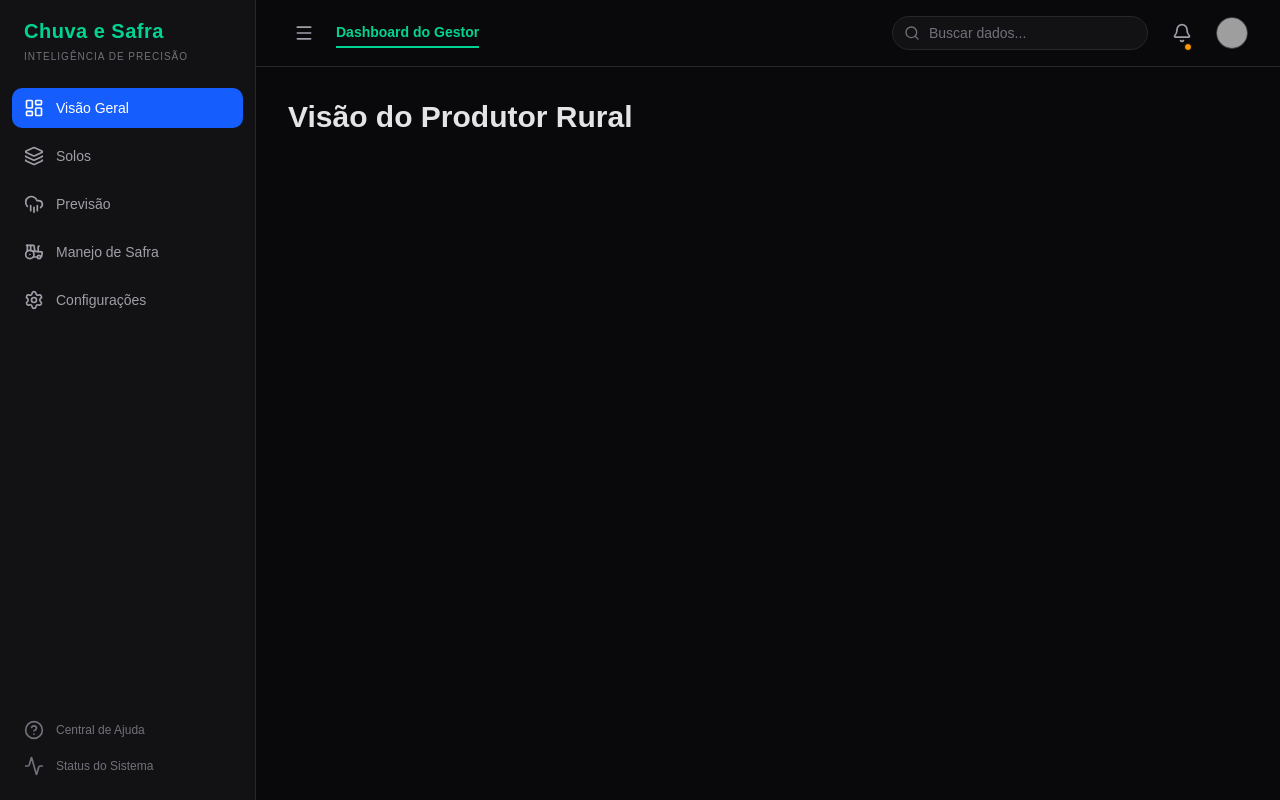
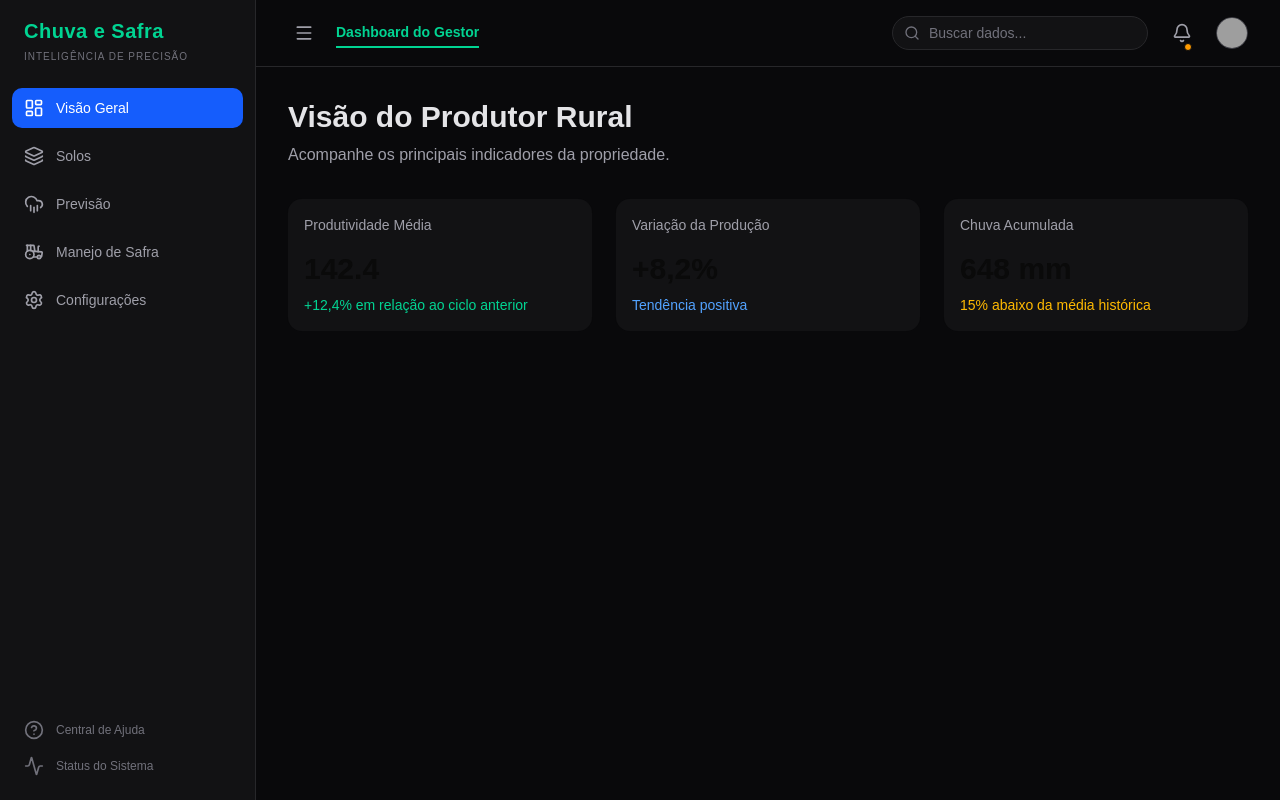
Before and after one commit to codevdu/Demeter, a Next.js app in the folder frontend/: page /produtor in a window 1280 px wide. Built offline with nearby package versions, Linux system fonts and the light colour scheme; grey boxes are pictures that could not be loaded.

Commit message:
feat: adiciona cards de indicadores do produtor

```diff
--- a/frontend/src/pages/produtor/index.tsx
+++ b/frontend/src/pages/produtor/index.tsx
@@ -2,6 +2,12 @@ import * as React from "react";
 
 import { Sidebar } from "@/components/layout/sidebar";
 import { Header } from "@/components/layout/header";
+import {
+  Card,
+  CardContent,
+  CardHeader,
+  CardTitle,
+} from "@/components/ui/card";
 
 export default function ProdutorDashboard() {
   const [isSidebarOpen, setIsSidebarOpen] = React.useState(true);
@@ -16,9 +22,76 @@ export default function ProdutorDashboard() {
         />
 
         <main className="flex-1 max-w-7xl mx-auto w-full p-8">
-          <h1 className="text-3xl font-bold">
-            Visão do Produtor Rural
-          </h1>
+
+            <div className="mb-8">
+                <h1 className="text-3xl font-bold">
+                Visão do Produtor Rural
+                </h1>
+
+                <p className="text-zinc-400 mt-2">
+                Acompanhe os principais indicadores da propriedade.
+                </p>
+            </div>
+
+            {/* Cards */}
+
+            <div
+            className="grid grid-cols-1 md:grid-cols-2 xl:grid-cols-3 gap-6">
+                <Card className="bg-[#121214] border-zinc-800">
+                    <CardHeader>
+                        <CardTitle className="text-sm text-zinc-400">
+                        Produtividade Média
+                        </CardTitle>
+                    </CardHeader>
+
+                    <CardContent>
+                        <p className="text-3xl font-bold">
+                        142.4
+                        </p>
+
+                        <p className="text-emerald-400 text-sm mt-2">
+                        +12,4% em relação ao ciclo anterior
+                        </p>
+                    </CardContent>
+                </Card>
+
+                <Card className="bg-[#121214] border-zinc-800">
+                    <CardHeader>
+                        <CardTitle className="text-sm text-zinc-400">
+                        Variação da Produção
+                        </CardTitle>
+                    </CardHeader>
+
+                    <CardContent>
+                        <p className="text-3xl font-bold">
+                        +8,2%
+                        </p>
+
+                        <p className="text-blue-400 text-sm mt-2">
+                        Tendência positiva
+                        </p>
+                    </CardContent>
+                </Card>
+
+                <Card className="bg-[#121214] border-zinc-800">
+                    <CardHeader>
+                        <CardTitle className="text-sm text-zinc-400">
+                        Chuva Acumulada
+                        </CardTitle>
+                    </CardHeader>
+
+                    <CardContent>
+                        <p className="text-3xl font-bold">
+                        648 mm
+                        </p>
+
+                        <p className="text-amber-400 text-sm mt-2">
+                        15% abaixo da média histórica
+                        </p>
+                    </CardContent>
+                </Card>
+            </div>
+
         </main>
       </div>
     </div>
```
